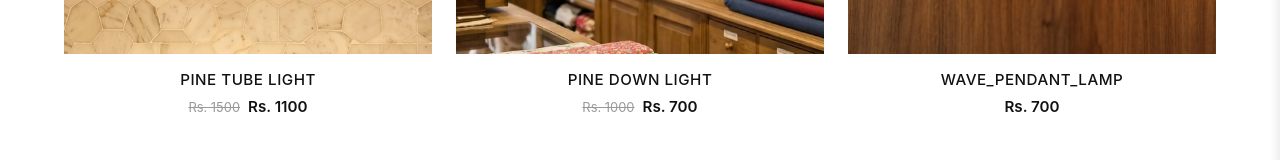
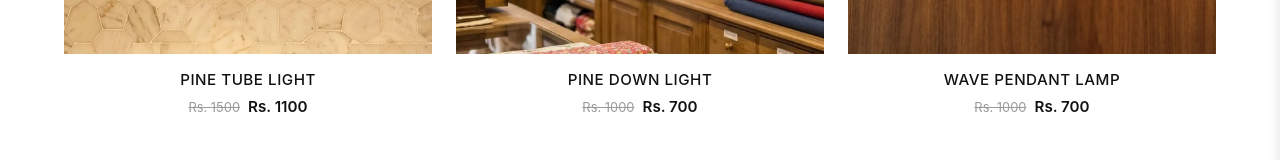
Before and after one commit to inveh/inveh_website, a Vue app: page /#/ in a window 1280 px wide. Shown: the part 589-749 px from the top of the page. Built offline with nearby package versions, Linux system fonts and the light colour scheme.

Commit message:
feat: update Bulb Models product details including price, discount, and description

```diff
--- a/src/data/products.ts
+++ b/src/data/products.ts
@@ -57,7 +57,7 @@ export const productCategories: ProductCategory[] = [
   },
 
   {
-    title: "Bulb based models",
+    title: "Bulb Models",
     images: [
       {
         src: getImagePath('INB001_Wave_Pendant_Lamp/Gemini_Generated_Image_esv76xesv76xesv7.webp'),
@@ -69,11 +69,11 @@ export const productCategories: ProductCategory[] = [
         src: getImagePath('INB001_Wave_Pendant_Lamp/IMG20260401114311.webp'),
       },
     ],
-    model_name: 'Wave_Pendant_Lamp',
+    model_name: 'Wave Pendant Lamp',
     model_num: "INB001",
-    model_price: 700,
-    discount: 0,
-    description: 'size:36cm x 20cm',
+    model_price: 1000,
+    discount: 300,
+    description: 'A cylindrical wave pendant surrounding an antique brass pendant holder with a 3W LED bulb giving a warm glow. size: 36cm (Height) x 20cm (Diameter)',
   },
 
   {
```
